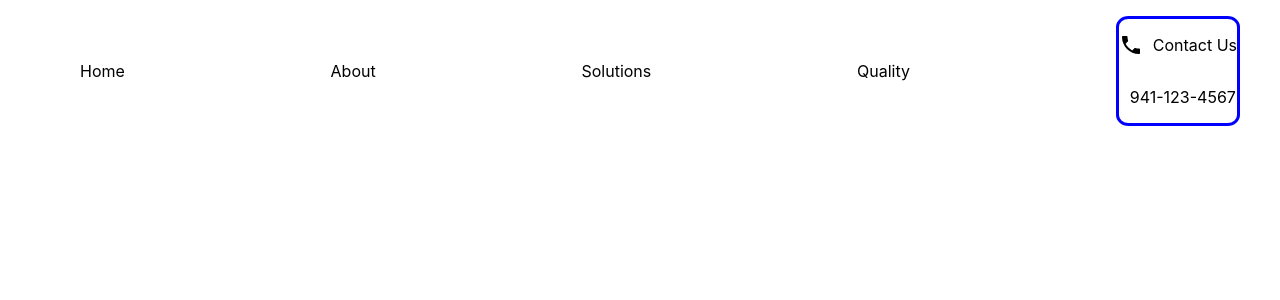
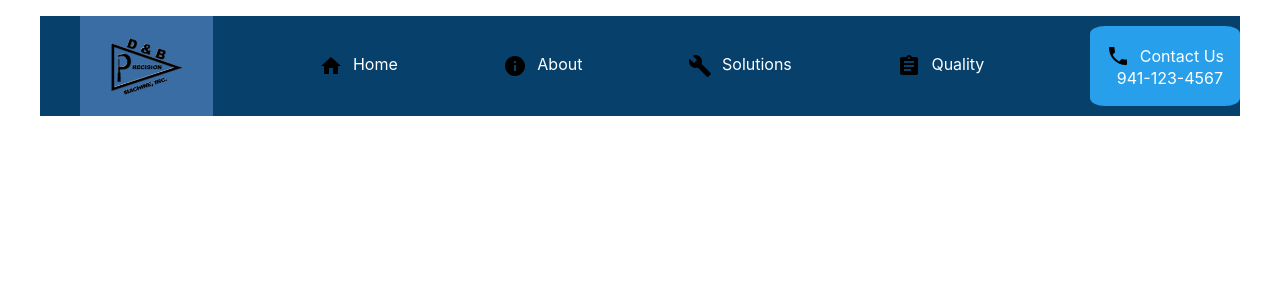
Before and after one commit to irendon1993/dandbwebsite, a React (Create React App) app: page / in a window 1280 px wide. Shown: the top 300 px of the page. Built offline with nearby package versions, Linux system fonts and the light colour scheme.

Commit message:
Added colors and logo

```diff
--- a/src/App.css
+++ b/src/App.css
@@ -1,6 +1,11 @@
 header {
   padding-left: 40px;
   padding-right: 40px;
+  color: #07406B;
+}
+
+nav {
+  background-color: #07406B;
 }
 
 ul {
@@ -18,16 +23,46 @@ li {
 
 .contactDiv {
   display: flex;
+  align-items: center;
 
 }
 
+.home {
+  display: flex;
+  flex-direction: row;
+}
+
+.about {
+  display: flex;
+  flex-direction: row;
+}
+
+.solutions {
+  display: flex;
+  flex-direction: row;
+}
+
+.quality {
+  display: flex;
+  flex-direction: row;
+}
+
 .contact {
-  border: solid blue;
+  height: 80px;
+  width: 150px;
+  background-color: #279FEA;
+
   border-radius: 10%;
+  align-items: center;
+  justify-content: center;
 }
+
+
 
 p {
   padding-left: 10px;
+  margin: 0;
+  color: white;
 }
 .App {
   text-align: center;
--- a/src/App.js
+++ b/src/App.js
@@ -1,8 +1,13 @@
 import logo from './logo.svg';
 import './App.css';
+import Logo from './Logos/DBdesktopCopy.jpg'
+import IconHome from './Icons/IconHome.svg';
+import IconAbout from './Icons/IconAbout.svg';
+import IconSolutions from './Icons/IconSolutions.svg';
+import IconQuality from './Icons/IconQuality.svg';
 import IconContact from './Icons/IconContact.svg';
-import cmm from './Images/ImageCMM.png';
-import kanban from './Images/ImageKanban.jpg';
+
+
 
 function App() {
   return (
@@ -11,16 +16,20 @@ function App() {
        <nav>
          <ul>
            <li>
-             Home
+             <img src={Logo} height="100 px"/>
            </li>
            <li>
-             About
+             <div className="home"><img src={IconHome} /><p>Home</p></div>
            </li>
            <li>
-             Solutions
+             <div className="about"><img src ={IconAbout}/><p>About</p></div>
            </li>
            <li>
-             Quality
+             <div className="solutions"><img src={IconSolutions}/><p>Solutions</p></div>
+             </li>
+           <li>
+             <div className="quality"><img src={IconQuality}/><p>Quality</p></div>
+
            </li>
            <li className="contact">
              <div >
```
Also changed, not shown: src/Logos/DBdesktopCopy.jpg (renamed from src/Logos/DBdesktop copy.jpg), 1 other file (tests, documents, lock files or other folders).
